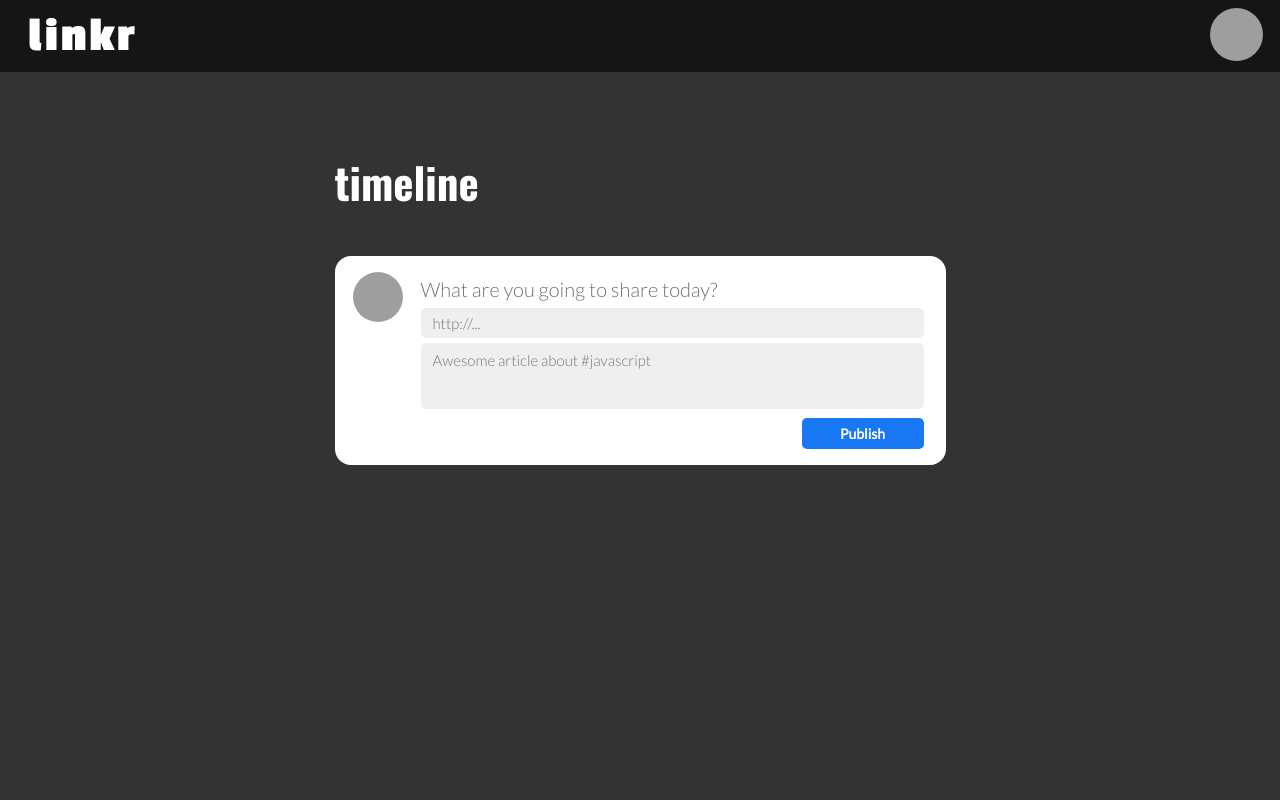
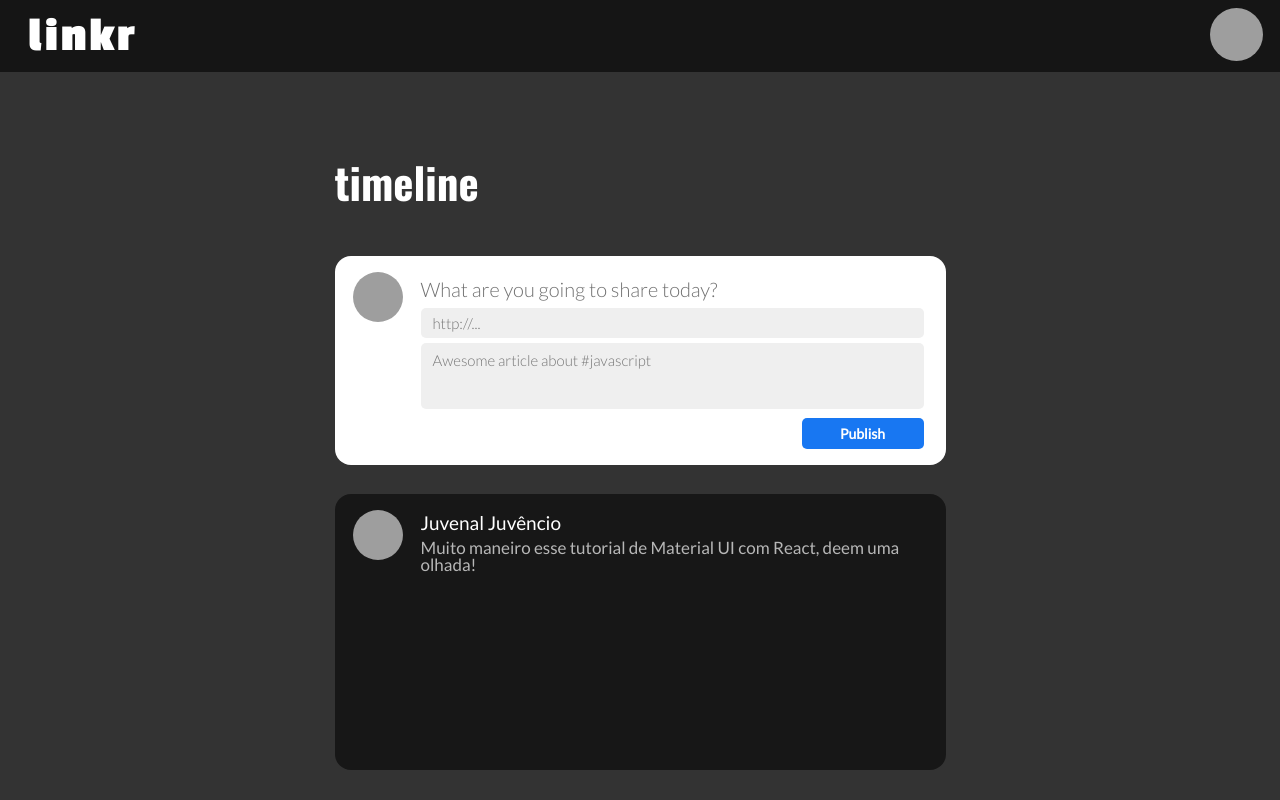
Before and after one commit to FSacerdote/projeto19-linkr-front, a React (Create React App) app: page /timeline in a window 1280 px wide. Built offline with nearby package versions, Linux system fonts and the light colour scheme; grey boxes are pictures that could not be loaded.

Commit message:
feat: componente estático de posts sem a ulr

```diff
--- /dev/null
+++ b/src/components/Post.jsx
@@ -0,0 +1,53 @@
+import { styled } from "styled-components"
+
+export default function Post(){
+    return(
+        <Container>
+            <User>
+                <img src="https://upload.wikimedia.org/wikipedia/commons/7/7c/Profile_avatar_placeholder_large.png?20150327203541" alt="" />
+            </User>
+            <Content>
+                <UserName>Juvenal Juvêncio</UserName>
+                <Text>Muito maneiro esse tutorial de Material UI com React, deem uma olhada!</Text>
+            </Content>
+        </Container>
+    )
+}
+
+const Container = styled.div`
+    margin-top: 29px;
+    height: 276px;
+    border-radius: 16px;
+    background: #171717;
+    display: flex;
+    padding-right: 21px;
+`
+const User = styled.div`
+    margin-top: 16px;
+    margin-left: 18px;
+    img{
+        width: 50px;
+        height: 50px;
+        border-radius: 27px;
+    }
+`
+
+const Content = styled.div`
+    margin-left: 18px;
+    p{
+        font-family: 'Lato', sans-serif;
+        font-weight: 400;
+    }
+`
+
+const UserName = styled.p`
+    margin-top: 19px;
+    color: #FFF;
+    font-size: 19px;
+`
+
+const Text = styled.p`
+    margin-top: 7px;
+    color: #B7B7B7;
+    font-size: 17px;
+`
--- a/src/pages/TimelinePage.jsx
+++ b/src/pages/TimelinePage.jsx
@@ -1,6 +1,7 @@
 import { styled } from "styled-components"
 import Header from "../components/Header"
 import PostForm from "../components/PostForm"
+import Post from "../components/Post"
 
 export default function TimelinePage(){
     return(
@@ -9,6 +10,7 @@ export default function TimelinePage(){
             <Timeline>
                 <h1>timeline</h1>
                 <PostForm></PostForm>
+                <Post></Post>
             </Timeline>
         </Page>
     )
```
